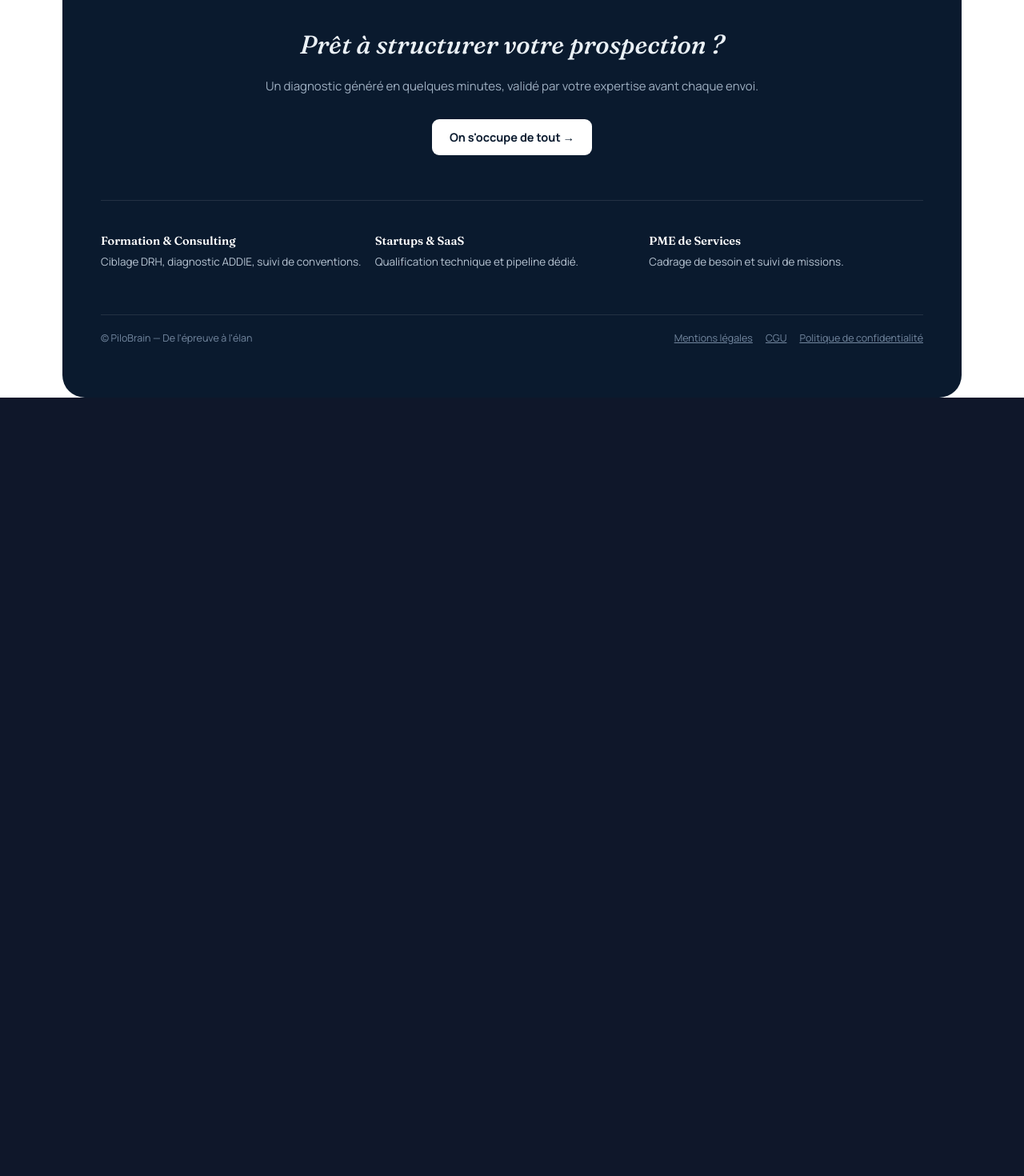
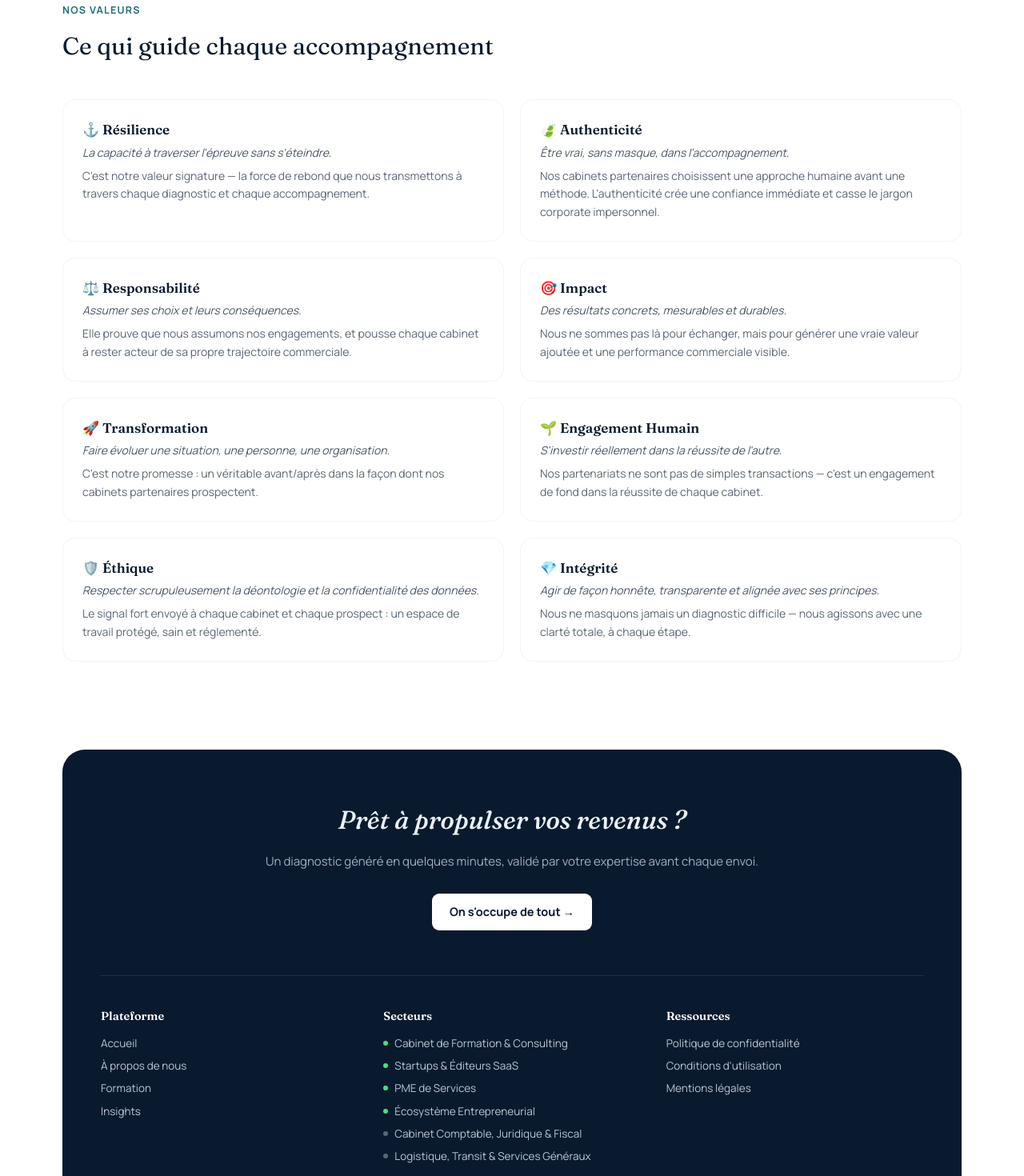
Before and after one commit to omaimagharbi/B2B-AI-Lead, a Next.js app: page / in a window 1280 px wide. Shown: the part 1520-2990 px from the top of the page at 80% size. Before the commit the page ends 2057 px from the top, so only its background shows below. Built offline with nearby package versions, Linux system fonts and the light colour scheme.

Commit message:
Add files via upload

```diff
--- a/app/page.tsx
+++ b/app/page.tsx
@@ -46,6 +46,57 @@ const profils = [
     tag: 'Logistique',
     dotColor: '#8892A0',
     active: false,
+  },
+]
+
+const valeurs = [
+  {
+    emoji: '⚓',
+    titre: 'Résilience',
+    definition: "La capacité à traverser l'épreuve sans s'éteindre.",
+    pourquoi: "C'est notre valeur signature — la force de rebond que nous transmettons à travers chaque diagnostic et chaque accompagnement.",
+  },
+  {
+    emoji: '🍃',
+    titre: 'Authenticité',
+    definition: 'Être vrai, sans masque, dans l\'accompagnement.',
+    pourquoi: 'Nos cabinets partenaires choisissent une approche humaine avant une méthode. L\'authenticité crée une confiance immédiate et casse le jargon corporate impersonnel.',
+  },
+  {
+    emoji: '⚖️',
+    titre: 'Responsabilité',
+    definition: 'Assumer ses choix et leurs conséquences.',
+    pourquoi: 'Elle prouve que nous assumons nos engagements, et pousse chaque cabinet à rester acteur de sa propre trajectoire commerciale.',
+  },
+  {
+    emoji: '🎯',
+    titre: 'Impact',
+    definition: 'Des résultats concrets, mesurables et durables.',
+    pourquoi: "Nous ne sommes pas là pour échanger, mais pour générer une vraie valeur ajoutée et une performance commerciale visible.",
+  },
+  {
+    emoji: '🚀',
+    titre: 'Transformation',
+    definition: 'Faire évoluer une situation, une personne, une organisation.',
+    pourquoi: "C'est notre promesse : un véritable avant/après dans la façon dont nos cabinets partenaires prospectent.",
+  },
+  {
+    emoji: '🌱',
+    titre: 'Engagement Humain',
+    definition: "S'investir réellement dans la réussite de l'autre.",
+    pourquoi: 'Nos partenariats ne sont pas de simples transactions — c\'est un engagement de fond dans la réussite de chaque cabinet.',
+  },
+  {
+    emoji: '🛡️',
+    titre: 'Éthique',
+    definition: 'Respecter scrupuleusement la déontologie et la confidentialité des données.',
+    pourquoi: 'Le signal fort envoyé à chaque cabinet et chaque prospect : un espace de travail protégé, sain et réglementé.',
+  },
+  {
+    emoji: '💎',
+    titre: 'Intégrité',
+    definition: 'Agir de façon honnête, transparente et alignée avec ses principes.',
+    pourquoi: 'Nous ne masquons jamais un diagnostic difficile — nous agissons avec une clarté totale, à chaque étape.',
   },
 ]
 
@@ -197,6 +248,31 @@ export default function Home() {
             ))}
           </div>
         </section>
+
+        {/* NOS VALEURS */}
+        <section className="py-14 md:py-[70px] border-t border-slate-100">
+          <div className="max-w-[560px] mb-11">
+            <span className="text-[12.5px] tracking-widest uppercase text-teal font-bold">Nos valeurs</span>
+            <h2 className="font-serif text-[26px] md:text-[30px] font-medium mt-3 mb-2.5 text-navy-deep">
+              Ce qui guide chaque accompagnement
+            </h2>
+          </div>
+
+          <div className="grid grid-cols-1 md:grid-cols-2 gap-5">
+            {valeurs.map((v) => (
+              <div
+                key={v.titre}
+                className="border border-slate-100 rounded-2xl p-6 bg-white transition hover:border-slate-300"
+              >
+                <h3 className="font-serif text-[17px] font-semibold mb-1.5 text-navy-deep">
+                  {v.emoji} {v.titre}
+                </h3>
+                <p className="text-sm text-[#4B5768] mb-2 italic">{v.definition}</p>
+                <p className="text-sm leading-relaxed text-[#5B6675]">{v.pourquoi}</p>
+              </div>
+            ))}
+          </div>
+        </section>
       </div>
 
       {/* FOOTER */}
@@ -204,7 +280,7 @@ export default function Home() {
         <footer className="bg-navy-deep text-[#EAF0F5] rounded-[28px] my-10 px-6 py-12 md:px-12 md:py-16">
           <div className="text-center max-w-[640px] mx-auto">
             <h2 className="font-serif italic font-medium text-[26px] md:text-[32px] mb-4">
-              Prêt à structurer votre prospection ?
+              Prêt à propulser vos revenus ?
             </h2>
             <p className="text-[#9FB0C2] text-[15px] leading-relaxed mb-7">
               Un diagnostic généré en quelques minutes, validé par votre expertise avant chaque envoi.
@@ -217,33 +293,55 @@ export default function Home() {
             </a>
           </div>
 
-          <div className="grid grid-cols-1 md:grid-cols-3 gap-4.5 my-14 pt-10 border-t border-white/10">
-            <div className="text-[13.5px] text-[#B9C6D4]">
-              <b className="block text-white text-[14.5px] mb-1 font-serif font-semibold">Formation &amp; Consulting</b>
-              Ciblage DRH, diagnostic ADDIE, suivi de conventions.
+          <div className="grid grid-cols-1 md:grid-cols-3 gap-8 my-14 pt-10 border-t border-white/10 text-[13.5px] text-[#B9C6D4]">
+            <div>
+              <b className="block text-white text-[14.5px] mb-3 font-serif font-semibold">Plateforme</b>
+              <ul className="space-y-2">
+                <li><a href="/" className="hover:text-white">Accueil</a></li>
+                <li><a href="#a-propos" className="hover:text-white">À propos de nous</a></li>
+                <li><a href="/formation" className="hover:text-white">Formation</a></li>
+                <li><a href="/insights" className="hover:text-white">Insights</a></li>
+              </ul>
             </div>
-            <div className="text-[13.5px] text-[#B9C6D4]">
-              <b className="block text-white text-[14.5px] mb-1 font-serif font-semibold">Startups &amp; SaaS</b>
-              Qualification technique et pipeline dédié.
+            <div>
+              <b className="block text-white text-[14.5px] mb-3 font-serif font-semibold">Secteurs</b>
+              <ul className="space-y-2">
+                {profils.map((p) => (
+                  <li key={p.titre} className="flex items-center gap-2">
+                    <span
+                      className="w-[6px] h-[6px] rounded-full shrink-0"
+                      style={{ background: p.active ? '#4ADE80' : '#5B6675' }}
+                    />
+                    {p.titre}
+                  </li>
+                ))}
+              </ul>
             </div>
-            <div className="text-[13.5px] text-[#B9C6D4]">
-              <b className="block text-white text-[14.5px] mb-1 font-serif font-semibold">PME de Services</b>
-              Cadrage de besoin et suivi de missions.
+            <div>
+              <b className="block text-white text-[14.5px] mb-3 font-serif font-semibold">Ressources</b>
+              <ul className="space-y-2">
+                <li>
+                  <a href="/politique-confidentialite" className="hover:text-white">
+                    Politique de confidentialité
+                  </a>
+                </li>
+                <li>
+                  <a href="/cgu" className="hover:text-white">
+                    Conditions d&apos;utilisation
+                  </a>
+                </li>
+                <li>
+                  <a href="/mentions-legales" className="hover:text-white">
+                    Mentions légales
+                  </a>
+                </li>
+              </ul>
             </div>
           </div>
 
           <div className="flex flex-col sm:flex-row gap-3 justify-between items-center text-[12.5px] text-[#7488A0] pt-5 border-t border-white/10">
-            <span>© PiloBrain — De l&apos;épreuve à l&apos;élan</span>
-            <span className="space-x-4">
-              <a href="/mentions-legales" className="hover:text-white underline">
-                Mentions légales
-              </a>
-              <a href="/cgu" className="hover:text-white underline">
-                CGU
-              </a>
-              <a href="/politique-confidentialite" className="hover:text-white underline">
-                Politique de confidentialité
-              </a>
+            <span>
+              © {new Date().getFullYear()} PiloBrain — Tous droits réservés — De l&apos;épreuve à l&apos;élan
             </span>
           </div>
         </footer>
```
